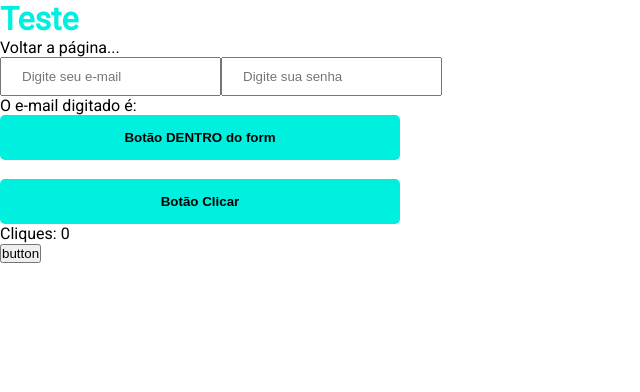
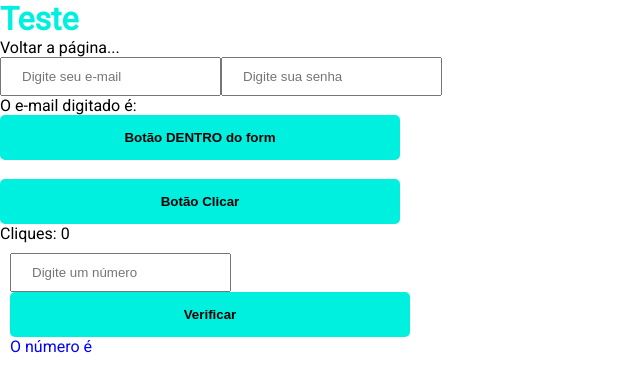
Before and after one commit to JonsMota/Revisao-Frontend-NextStyledComponents, a Next.js app: page / in a window 1280 px wide. Shown: the top 392 px of the page, without its empty margins (0-640 px from the left). Built offline with nearby package versions, Linux system fonts and the light colour scheme.

Commit message:
Feita a lógica para verificar se o número é ímpar

```diff
--- a/pages/index.js
+++ b/pages/index.js
@@ -1,3 +1,5 @@
+import styled from 'styled-components'
+
 import { useState } from 'react'
 import { useRouter } from 'next/router'
 
@@ -5,7 +7,15 @@ import Title from '../src/components/title/Title'
 import Button from '../src/components/button/Button'
 import Input from '../src/components/input/Input'
 
+const StyledDiv = styled.div`
+  color: blue;
+  padding: 10px;
+`
+
 export default function Home() {
+  const [numero, setNumero] = useState('')
+  const [verificar, setVerificar] = useState('')
+
   const [clique, setClique] = useState(0)
 
   const router = useRouter()
@@ -31,6 +41,14 @@ export default function Home() {
     setClique(clique + 1)
   }
 
+  const handleVerificar = () => {
+    if (numero % 2 === 0) {
+      setVerificar('par')
+    } else {
+      setVerificar('ímpar')
+    }
+  }
+
   return (
     <>
       <Title onClick={handleClick}>Teste</Title>
@@ -43,7 +61,11 @@ export default function Home() {
       </form><br/>
       <Button onClick={handleClique}>Botão Clicar</Button>
       <label>Cliques: {clique} </label><br/>
-      <button>button</button>
+      <StyledDiv>
+        <Input type="number" placeholder="Digite um número" onChange={(event) => setNumero(event.target.value)} />
+        <Button onClick={() => handleVerificar()}>Verificar</Button>
+        <p>O número é {verificar} </p>
+      </StyledDiv>
     </>
   )
 }
```
